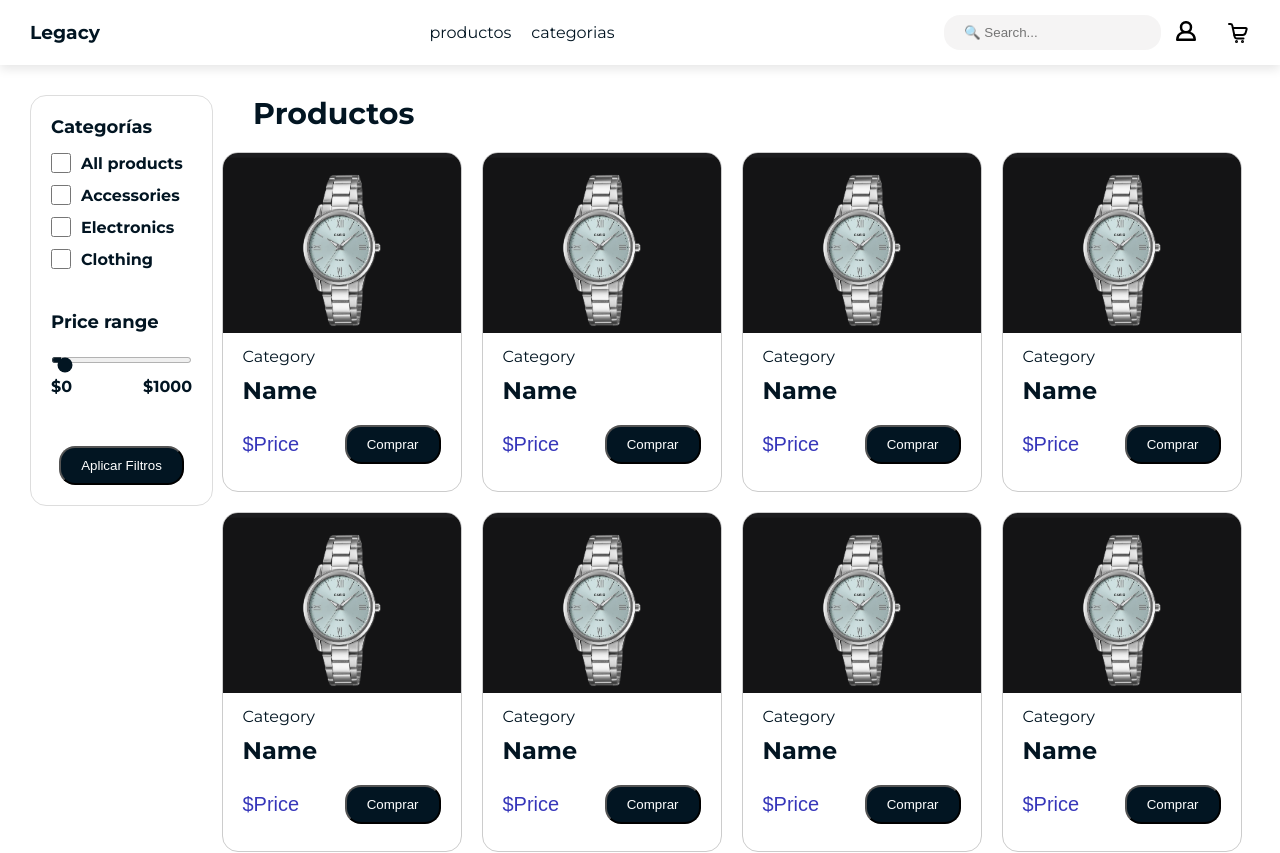
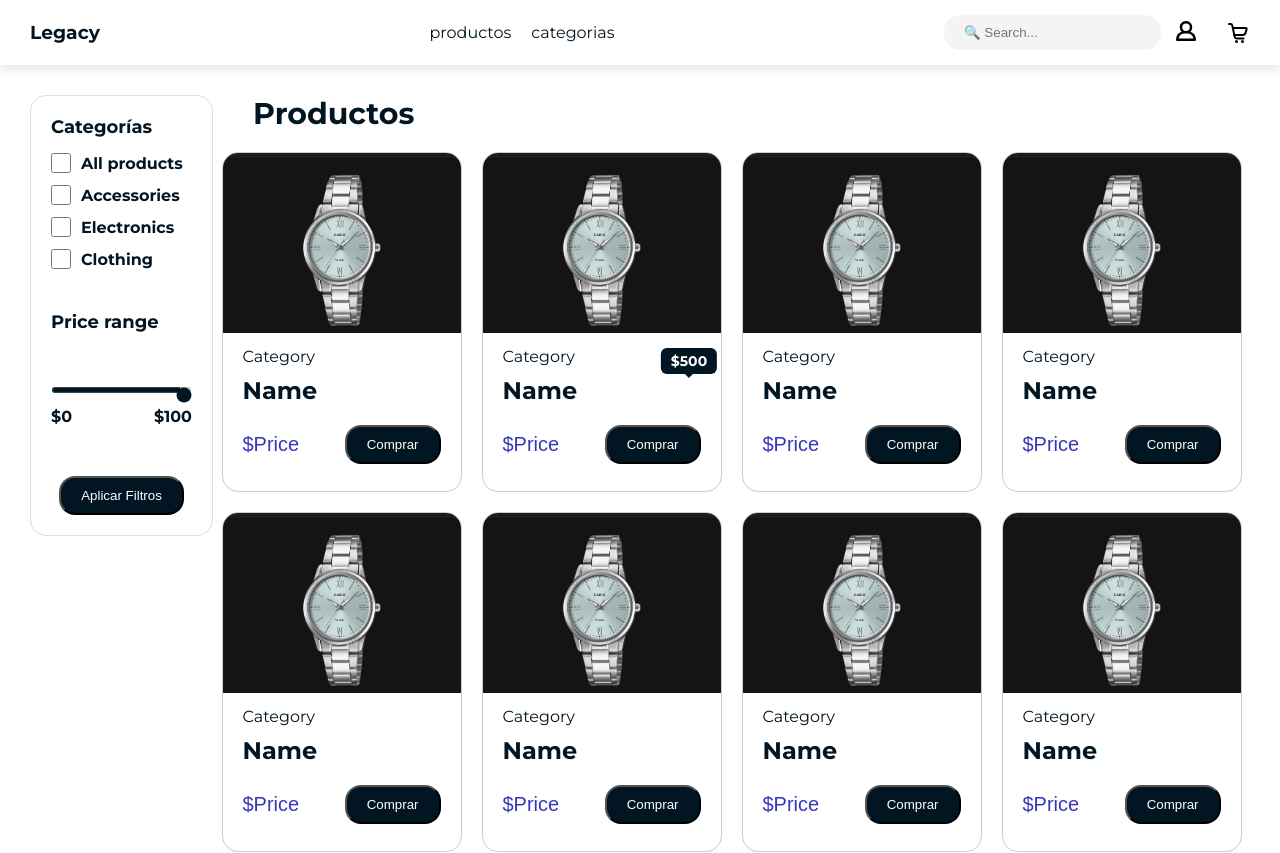
Before and after one commit to GeanfrancoGPD/prog_basada_componentes, a Vue app in the folder atomic_desing/: page / in a window 1280 px wide. Shown: the top 853 px of the page. Built offline with nearby package versions, Linux system fonts and the light colour scheme; a web font is replaced by a local one.

Commit message:
feat: Añade bubble a RangeSlider

```diff
--- a/atomic_desing/src/components/atoms/RangeSlider.vue
+++ b/atomic_desing/src/components/atoms/RangeSlider.vue
@@ -1,44 +1,110 @@
 <script setup>
-defineProps({
+import { computed } from 'vue';
+
+const props = defineProps({
+  modelValue: {
+    type: [Number, String],
+    default: 500
+  },
   min: {
     type: [Number, String],
     default: 0
   },
   max: {
     type: [Number, String],
-    default: 100
+    default: 1000
   },
   step: {
     type: [Number, String],
     default: 1
   }
-})
+});
+
+const emit = defineEmits(['update:modelValue']);
+
+const handleInput = (event) => {
+  emit('update:modelValue', Number(event.target.value));
+};
+
+// Calculamos la posición del bubble basándonos en el porcentaje
+const bubblePosition = computed(() => {
+  const val = Number(props.modelValue);
+  const min = Number(props.min);
+  const max = Number(props.max);
+  const percentage = ((val - min) / (max - min)) * 100;
+
+  // Ajuste fino para que la burbuja no se desborde en los bordes
+  return `calc(${percentage}% + (${8 - percentage * 0.15}px))`;
+});
 </script>
 
 <template>
   <div class="range-slider-container">
+    <div class="slider-wrapper">
+      <div
+        class="bubble"
+        :style="{ left: bubblePosition }"
+      >
+        ${{ modelValue }}
+      </div>
       <input
         type="range"
         class="range-slider"
         :min="min"
         :max="max"
         :step="step"
+        :value="modelValue"
+        @input="handleInput"
       />
+    </div>
   </div>
 </template>
 
 <style scoped>
 .range-slider-container {
   width: 100%;
+  padding-top: 30px; /* Espacio para la burbuja */
+}
+
+.slider-wrapper {
+  position: relative;
+  width: 100%;
+}
+
+.bubble {
+  position: absolute;
+  top: -30px;
+  transform: translateX(-50%);
+  background-color: var(--bg-component, #021522);
+  color: var(--color-component, #ffffff);
+  padding: 4px 10px;
+  border-radius: 6px;
+  font-size: 14px;
+  font-weight: bold;
+  pointer-events: none; /* Para que no estorbe al hacer clic */
+  transition: left 0.1s ease;
+  white-space: nowrap;
+}
+
+/* El piquito del bubble */
+.bubble::after {
+  content: '';
+  position: absolute;
+  bottom: -4px;
+  left: 50%;
+  transform: translateX(-50%);
+  border-width: 5px 5px 0;
+  border-style: solid;
+  border-color: var(--bg-component, #021522) transparent transparent transparent;
 }
 
 .range-slider {
   width: 100%;
   accent-color: var(--text, #333);
   cursor: pointer;
+  margin: 0;
 }
 
-/* Estilos adicionales para asegurar que se vea bien en varios navegadores */
 .range-slider::-webkit-slider-runnable-track {
   width: 100%;
   height: 6px;
--- a/atomic_desing/src/components/organisms/Sidebar.vue
+++ b/atomic_desing/src/components/organisms/Sidebar.vue
@@ -1,8 +1,11 @@
 <script setup>
+import { ref } from 'vue';
 import FilterOption from '../molecules/FilterOption.vue';
 import RangeSlider from '../atoms/RangeSlider.vue';
 import Button from '../atoms/Button.vue';
 import Label from '../atoms/Label.vue';
+
+const defaultPrice = ref(500);
 </script>
 
 <template>
@@ -17,10 +20,10 @@ import Label from '../atoms/Label.vue';
 
     <div class="sidebar-section">
       <h3>Price range</h3>
-      <RangeSlider min="0" max="1000" step="50" />
+      <RangeSlider v-model="defaultPrice" min="0" max="100" step="10" />
       <div class="price-labels">
         <Label>$0</Label>
-        <Label>$1000</Label>
+        <Label>$100</Label>
       </div>
     </div>
 
```
Lines whose indentation alone changed are shown as unchanged.
